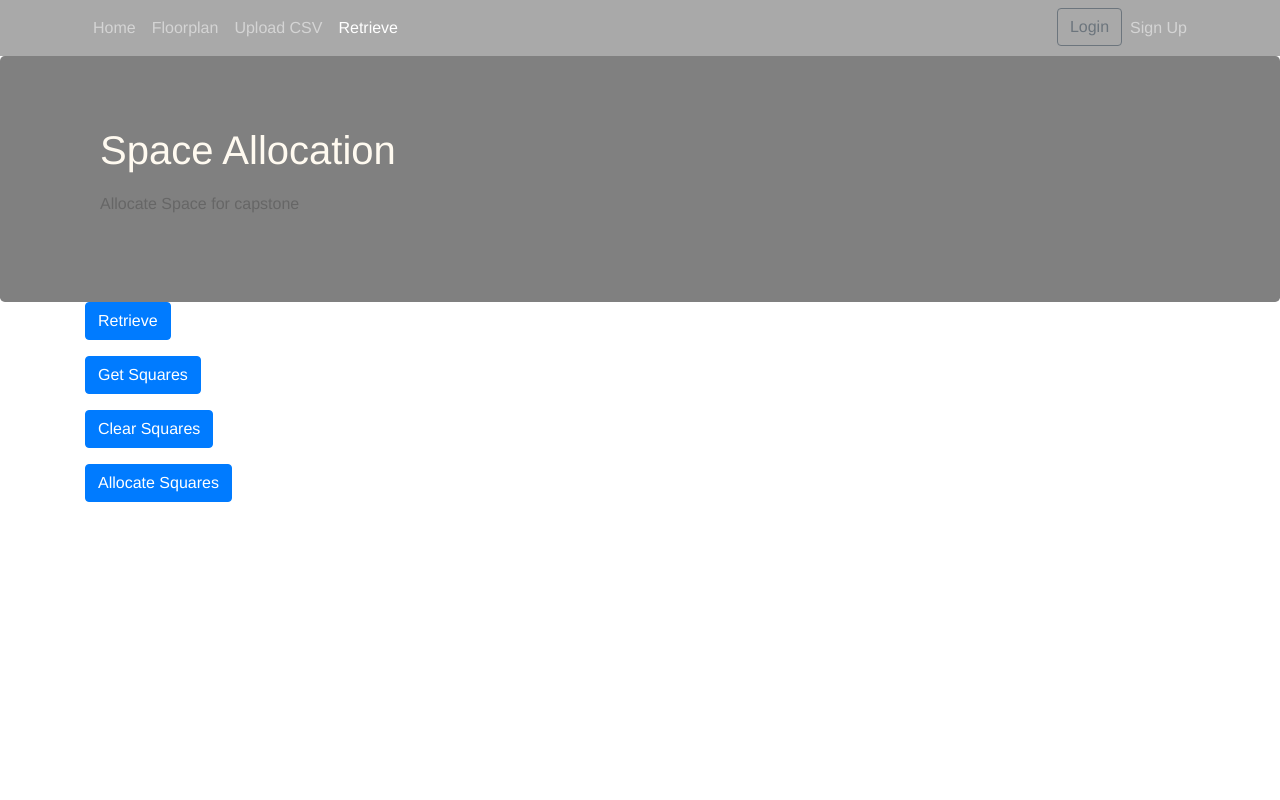
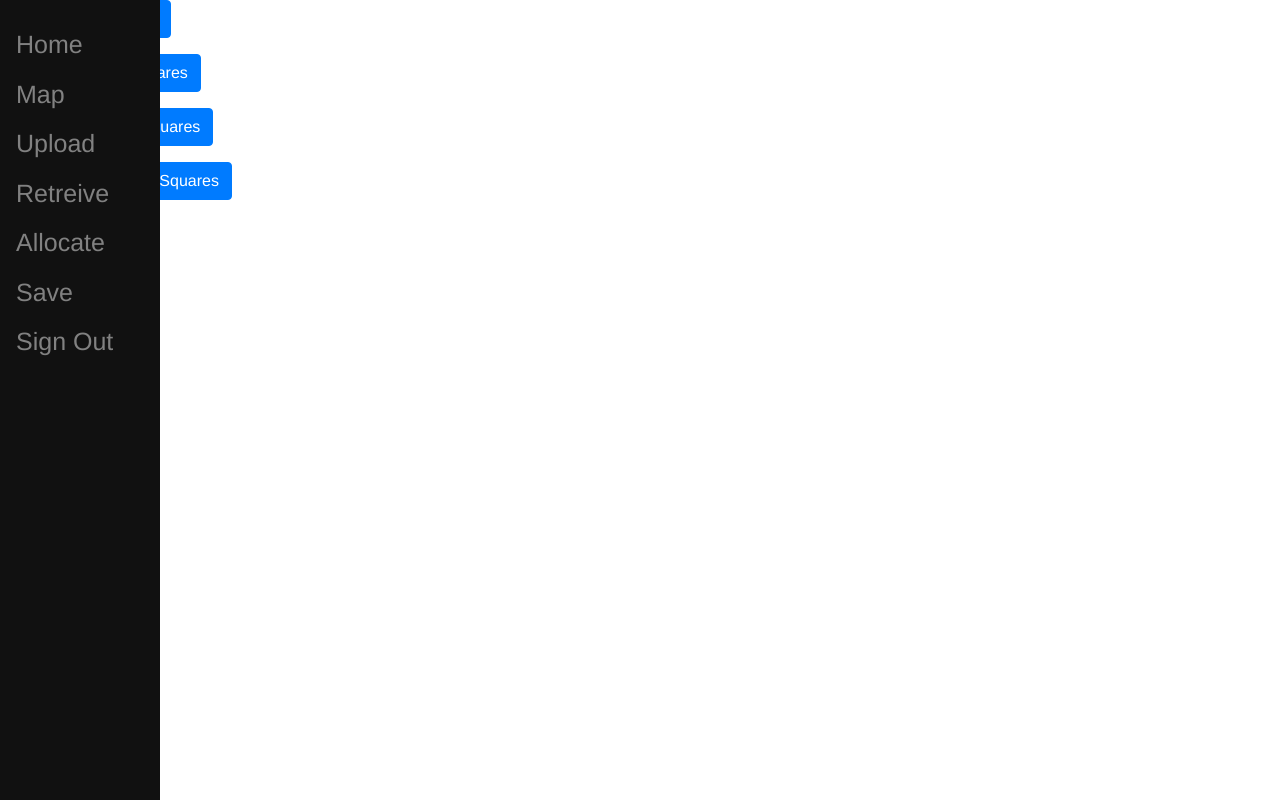
Before and after one commit to devihor25/React-GIS-Web-App, a React (Create React App) app in the folder React-Web UI/: page /retrieve in a window 1280 px wide. Built offline with nearby package versions, Linux system fonts and the light colour scheme; what react-redux-form would draw is missing.

Commit message:
Removed navbar and jumbotron, Fixed sidebar

```diff
--- a/React-Web UI/src/components/FloorplanComponent.js
+++ b/React-Web UI/src/components/FloorplanComponent.js
@@ -1,7 +1,7 @@
 import React,{Component} from 'react';
 import L from 'leaflet';
 import ReactDOM from 'react-dom';
-import Sidebar from './SidebarComponent';
+
 
 
 
@@ -97,7 +97,6 @@ class Floorplan extends Component {
     render(){
         return (
             <div>
-                <Sidebar/>
                 <div className = 'map'>
             </div>
             </div>
--- a/React-Web UI/src/components/HeaderComponent.js
+++ /dev/null
@@ -1,113 +0,0 @@
-import React, { Component } from 'react';
-import { Navbar,  Nav, NavbarToggler, Collapse, NavItem, Jumbotron,
-    Button, Modal, ModalHeader, ModalBody,
-    Form, FormGroup, Input, Label } from 'reactstrap';
-import { NavLink } from 'react-router-dom';
-
-class Header extends Component {
-    constructor(props) {
-        super(props);
-
-        this.toggleNav = this.toggleNav.bind(this);
-        this.toggleModal = this.toggleModal.bind(this);
-        this.handleLogin = this.handleLogin.bind(this);
-        this.state = {
-            isNavOpen: false,
-            isModalOpen: false
-        };
-      }
-
-      toggleNav() {
-        this.setState({
-          isNavOpen: !this.state.isNavOpen,
-
-        });
-      }
-
-      toggleModal() {
-        this.setState({
-          isModalOpen: !this.state.isModalOpen
-        });
-      }
-
-      handleLogin(event) {
-        this.toggleModal();
-        alert("Username: " + this.username.value + " Password: " + this.password.value
-            + " Remember: " + this.remember.checked);
-        event.preventDefault();
-
-    }
-
-    render() {
-        return(
-            <div>
-                <Navbar dark expand="md">
-                    <div className="container">
-                        <NavbarToggler onClick={this.toggleNav} />
-                        <Collapse isOpen={this.state.isNavOpen} navbar>
-                            <Nav navbar>
-                            <NavItem>
-                                <NavLink className="nav-link"  to='/home'><span className="fa fa-home fa-lg"></span> Home</NavLink>
-                            </NavItem>
-                            <NavItem>
-                                <NavLink className="nav-link"  to='/floorplan'><span className="fa fa-home fa-lg"></span> Floorplan</NavLink>
-                            </NavItem>
-                            <NavItem>
-                                <NavLink id = "uploadNav" className="nav-link"  to='/upload'><span className="fa fa-home fa-lg"></span> Upload CSV</NavLink>
-                            </NavItem>
-                            <NavItem>
-                                <NavLink className="nav-link"  to='/retrieve'><span className="fa fa-home fa-lg"></span> Retrieve</NavLink>
-                            </NavItem>
-                            </Nav>
-                            <Nav className="ml-auto" navbar>
-                                <NavItem>
-                                    <Button outline onClick={this.toggleModal}><span className="fa fa-sign-in fa-lg"></span> Login</Button>
-                                </NavItem>
-                                <NavItem>
-                                    <NavLink className="nav-link" to='/signup'><span className="fa fa-home fa-lg"></span> Sign Up</NavLink>
-                                </NavItem>
-                            </Nav>
-
-                        </Collapse>
-                    </div>
-                </Navbar>
-                <Jumbotron>
-                    <div className="container">
-                        <div className="row row-header">
-                            <div className="col-12 col-sm-6">
-                                <h1>Space Allocation</h1>
-                                <p>Allocate Space for capstone</p>
-                            </div>
-                        </div>
-                    </div>
-                </Jumbotron>
-                <Modal isOpen={this.state.isModalOpen} toggle={this.toggleModal}>
-                    <ModalHeader toggle={this.toggleModal}>Login</ModalHeader>
-                    <ModalBody>
-                        <Form onSubmit={this.handleLogin}>
-                            <FormGroup>
-                                <Label htmlFor="username">Username</Label>
-                                <Input type="text" id="username" name="username"
-                                    innerRef={(input) => this.username = input} />
-                            </FormGroup>
-                            <FormGroup>
-                                <Label htmlFor="password">Password</Label>
-                                <Input type="password" id="password" name="password"
-                                    innerRef={(input) => this.password = input}  />
-                            </FormGroup>
-                            <FormGroup check>
-                                <Label check>
-                                    <Input type="checkbox" name="remember"
-                                    innerRef={(input) => this.remember = input}  />
-                                    Remember me
-                                </Label>
-                            </FormGroup>
-                            <Button type="submit" value="submit" color="primary">Login</Button>
-                        </Form>
-                    </ModalBody>
-                </Modal>
-            </div>
-        );
-    }
-}
-export default Header;
--- a/React-Web UI/src/components/MainComponent.js
+++ b/React-Web UI/src/components/MainComponent.js
@@ -37,7 +37,7 @@ class Main extends Component {
 
     return (
       <div>
-        <Header />
+        <Sidebar/>
         <div>
           <Switch>
               <Route path='/home' component={HomePage} />
@@ -49,7 +49,6 @@ class Main extends Component {
                <Route exact path='/floorplan' component={Floorplan} />} />
                <Route exact path='/upload' component={Upload} />} />
                <Route exact path='/retrieve' component={Retrieve} />} />
-               <Route exact path='/sidebar' component={Sidebar} />} />
               <Redirect to="/home" />
           </Switch>
         </div>
--- a/React-Web UI/src/components/SidebarComponent.js
+++ b/React-Web UI/src/components/SidebarComponent.js
@@ -5,11 +5,13 @@ function Sidebar(props)
 {
     return(
         <div class="sidenav">
-            {/* <Link class="sideclick" to="/home">Home</Link>
+            <Link class="sideclick" to="/home">Home</Link>
             <Link class="sideclick" to="/floorplan">Map</Link>
-            <Link class="sideclick" to="/upload">Upload</Link> */}
+            <Link class="sideclick" to="/upload">Upload</Link>
+            <Link class="sideclick" to="/retreive">Retreive</Link>
             <Link class="sideclick" to="#">Allocate</Link>
             <Link class="sideclick" to="#">Save</Link>
+            <Link class="sideclick" to="#">Sign Out</Link>
         </div>
     );
 }
```
